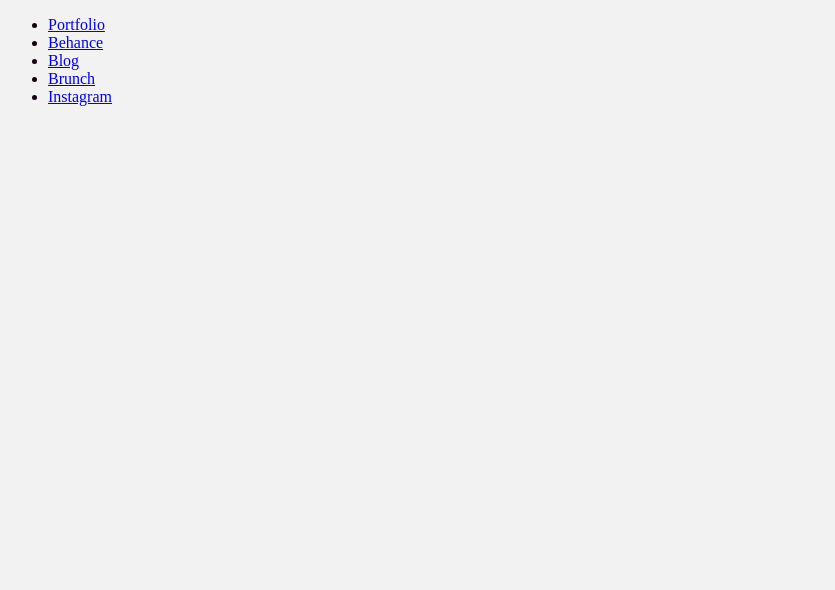
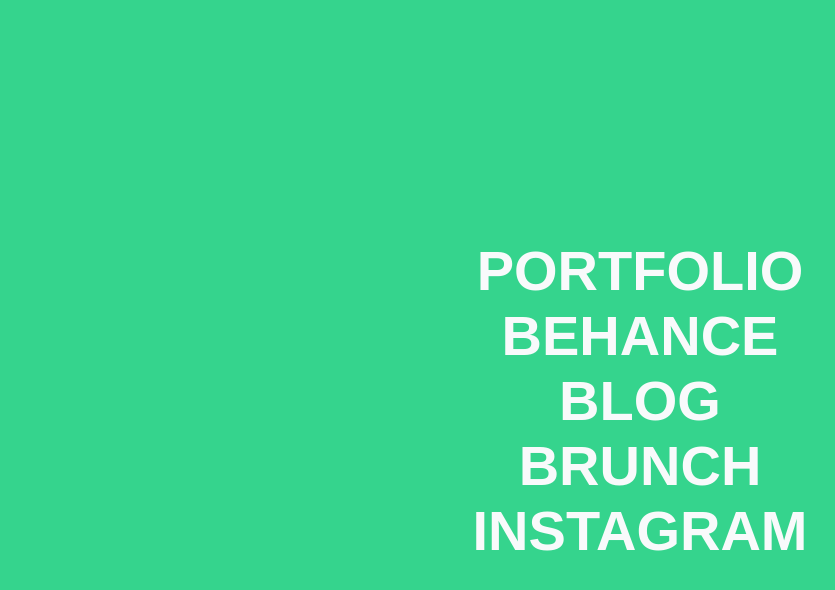
Before and after one commit to ohrokdesign/home, a plain HTML site: page home.html in a window 1280 px wide. Shown: the whole page, without its empty margins (0-835 px from the left). Drawn offline with Linux system fonts and the light colour scheme.

Commit message:
Update style.css
update season

```diff
--- a/style.css
+++ b/style.css
@@ -1,32 +1,61 @@
-body {
-    background-color: #f2f2f2;
-    color: #160113;
+*
+{
+    margin: 0;
+    padding: 0;
+    font-family: Arial, Helvetica, sans-serif;
 }
 
-header,nav,section,article,aside,footer{
-    display: block;
-    margin:4px;
-    padding:4px;
-    text-align:left;
-}
-header {
-    width: 100%;
-    height: 50px;
-    text-align: left;
-}
-aside {
-    float: left;
-    width: 30%;
-    height: 60spx;
+#web-list-box{
+    position: fixed;
+    top: 0;
+    left: 0;
+    right: 0;
+    bottom: 0;
+    background: #35D48D;
+    display: flex;
+    justify-content: center;
+    align-items: center;
+    overflow-y: auto;
 }
 
-section {
-    float: left;
-    width: 50%;
-    height: 60px;
+#web-list-box ul{
+    position: relative;
 }
 
-article {
-    width: 264px;
-    background-color: #efefef;
+#web-list-box ul li{
+    position: relative;
+    list-style: none;
+    text-align: center;
+    display: block;
+
 }
+
+#web-list-box ul li a{
+    position: relative;
+    text-decoration: none;
+    font-size: 3.5em;
+    padding: 0 10px;
+    color: #F8FAFB;
+    font-weight: 700;
+    text-transform: uppercase;
+    display: inline-block;
+}
+
+#web-list-box ul li a:before{
+    content: '';
+    position: absolute;
+    top: 70%;
+    left: 0;
+    width: 100%;
+    height: 20px;
+    background: rgba(76, 128, 241, 0.3);
+    transform: translateY(-50%) scaleX(0);
+    transform-origin: right;
+    transition: 0.8s transform;
+}
+
+#web-list-box ul li a:hover:before {
+    transform: translateY(-50%) scaleX(1);
+    transform-origin: left;
+    transition: 0.8s transform;
+}
```
